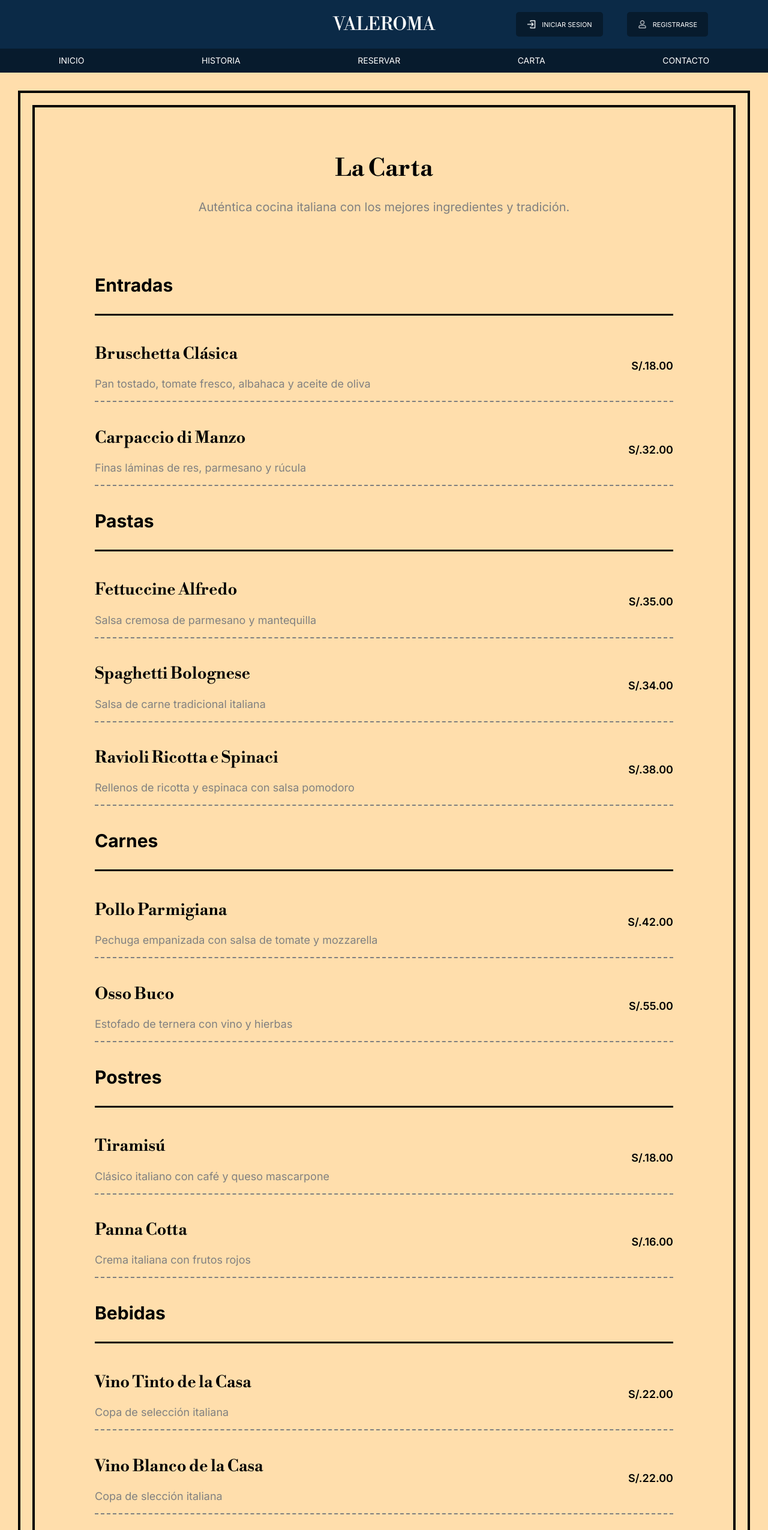
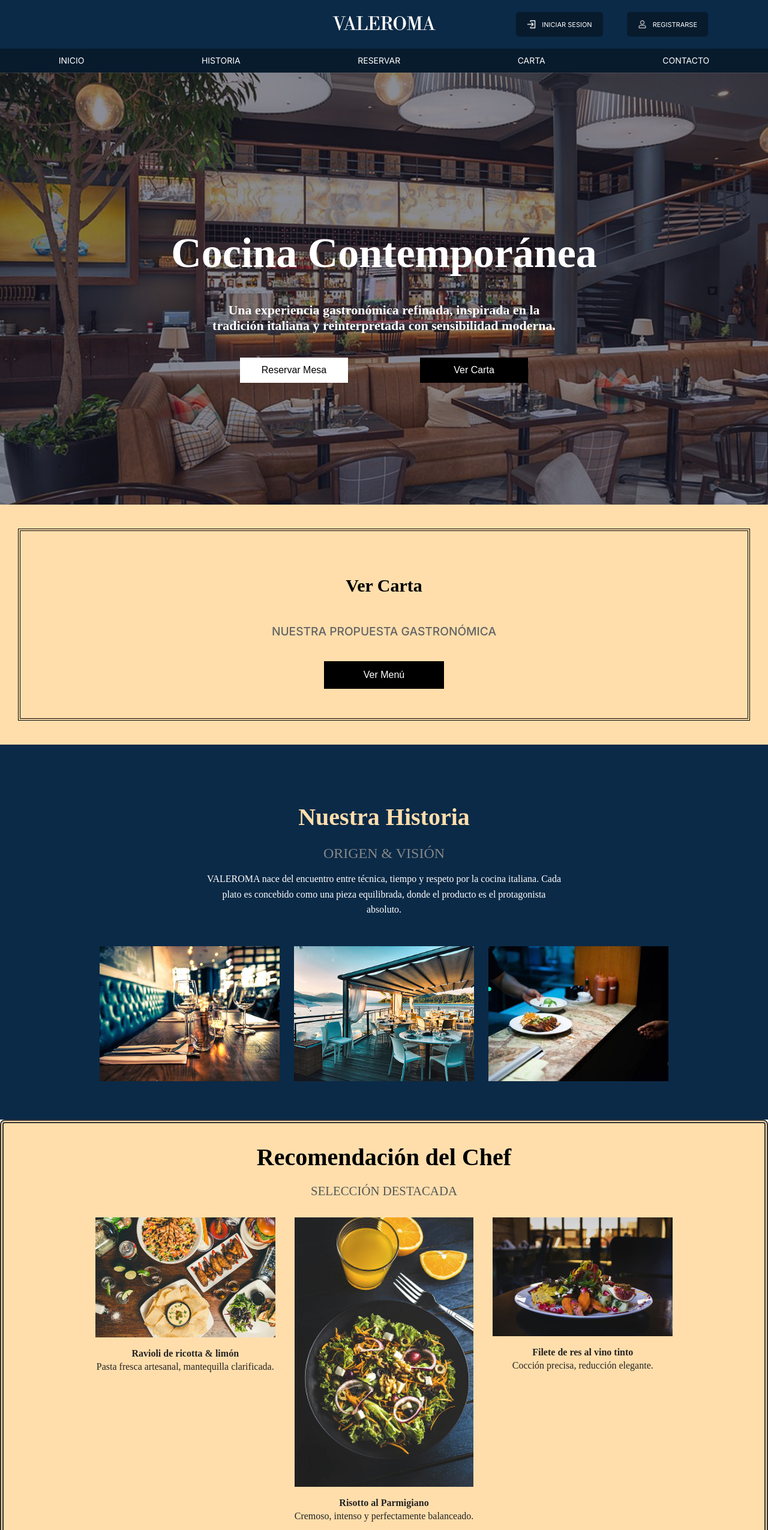
Before and after one commit to LonerStyles/restaurante-valeroma, a React (Vite) app: page / in a window 1280 px wide. Shown: the top 2550 px of the page at 60% size. Built offline with nearby package versions, Linux system fonts and the light colour scheme.

Commit message:
Home fixes

```diff
--- a/src/App.jsx
+++ b/src/App.jsx
@@ -1,12 +1,13 @@
 import Header from "./components/Header";
 import Footer from "./components/Footer";
 import Carta from "./views/Carta";
+import Home from "./views/Home";
 
 export default function App() {
   return (
     <>
       <Header></Header>
-      <Carta></Carta>
+      <Home></Home>
       <Footer></Footer>
     </>
   );
--- a/src/components/Banner.jsx
+++ b/src/components/Banner.jsx
@@ -3,7 +3,7 @@ export default function Banner() {
   return (
     <section className="banner">
       <div className="banner-box">
-        <h2>VER CARTA</h2>
+        <h2>Ver Carta</h2>
         <h3>NUESTRA PROPUESTA GASTRONÓMICA</h3>
         <button className="btn-primary">Ver Menú</button>
       </div>
--- a/src/components/Recomendacion.jsx
+++ b/src/components/Recomendacion.jsx
@@ -11,7 +11,7 @@ export default function Recomendacion() {
       </div>
 
       <div className="recomendacion-platos">
-        <div className="plato">
+        <div className="rm-plato">
           <img src={rmd1} alt="Ravioli de ricotta & limón" />
           <p>
             <strong>Ravioli de ricotta & limón</strong><br />
@@ -19,7 +19,7 @@ export default function Recomendacion() {
           </p>
         </div>
 
-        <div className="plato">
+        <div className="rm-plato">
           <img src={rmd2} alt="Risotto al Parmigiano" />
           <p>
             <strong>Risotto al Parmigiano</strong><br />
@@ -27,7 +27,7 @@ export default function Recomendacion() {
           </p>
         </div>
 
-        <div className="plato">
+        <div className="rm-plato">
           <img src={rmd3} alt="Filete de res al vino tinto" />
           <p>
             <strong>Filete de res al vino tinto</strong><br />
--- a/src/styles/Banner.css
+++ b/src/styles/Banner.css
@@ -2,23 +2,25 @@
   background-color: #FFDEAC;
   display: flex;
   justify-content: center;
-
+  width: 100%;
   min-height: 400px;
-
 }
 
 .banner-box {
   background-color: #FFDEAC;
   border: 4px double black;
+  width: 100%;
   padding: 40px;
   text-align: center;
-  max-width: 1500px;
-  margin-top: 80px ;
-  margin-bottom:80px;
+  margin: 40px 30px;
+  display: flex;
+  flex-direction: column;
+  align-items: center;
+  justify-content: space-around;
 }
 
 .banner-box h2 {
-  font-size: 1.5rem;
+  font-size: 30px;
   font-weight: bold;
   margin-bottom: 10px;
 }
@@ -26,6 +28,9 @@
 .banner-box h3 {
   font-size: 1.2rem;
   margin-bottom: 20px;
+  font-family: Inter;
+  color: #646464;
+  font-weight: 500;
 }
 
 .banner-box .btn-primary {
@@ -37,3 +42,7 @@
   font-size: 1rem;
   width: 200px;
 }
+
+.btn-primary:hover{
+  background-color: rgb(54, 54, 54);
+}
--- a/src/styles/Hero.css
+++ b/src/styles/Hero.css
@@ -2,7 +2,7 @@
   background-image: url("../assets/hero.png");
   background-size: cover;
   background-position: center;
-    min-height: 100vh;
+  min-height: 90vh;
   display: flex;
   flex-direction: column;
   justify-content: center;
@@ -11,34 +11,33 @@
   color: white;
   padding: 0 20px;
 }
-.hero h1{
-    font-size: 3rem;
-
+.hero h1 {
+  font-size: 70px;
   margin-bottom: 20px;
 }
-.hero p{
-    font-size: 1.3rem;
+.hero p {
+  font-size: 22px;
   font-weight: bold;
   max-width: 600px;
-    margin-bottom: 30px;
+  margin-bottom: 40px;
 }
 
-.hero-btn{
+.hero-btn {
   display: flex;
   gap: 120px;
 }
 
-.btn-primary{
+.btn-primary {
   background-color: white;
   color: black;
   padding: 12px 24px;
-    border: 2px solid black;
+  border: none;
   font-size: 1rem;
   cursor: pointer;
   width: 180px;
 }
 
-.btn-secondary{
+.btn-secondary {
   background-color: black;
   color: white;
   padding: 12px 24px;
@@ -47,3 +46,7 @@
   cursor: pointer;
   width: 180px;
 }
+
+.btn-secondary:hover {
+  background-color: rgb(39, 39, 39);
+}
--- a/src/styles/Recomendacion.css
+++ b/src/styles/Recomendacion.css
@@ -27,17 +27,17 @@
   flex-wrap: wrap;
 }
 
-.plato {
+.rm-plato {
   max-width: 300px;
 }
 
-.plato img {
+.rm-plato img {
   width: 100%;
   margin-bottom: 1rem;
   display: block;
 }
 
-.plato p {
+.rm-plato p {
   font-size: 1rem;
   color: #222;
   line-height: 1.4;
```
Lines whose indentation alone changed are shown as unchanged.
